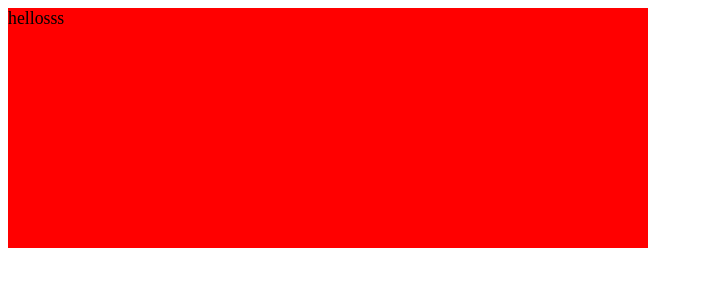
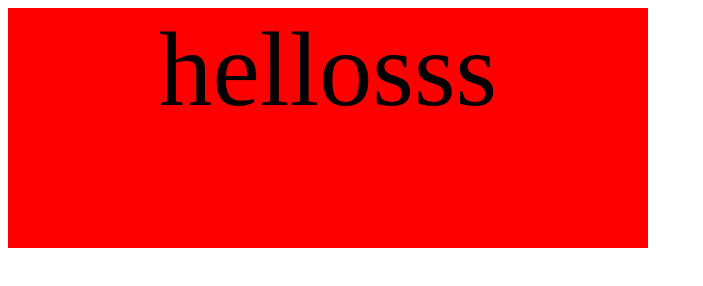
Before and after one commit to seungeonchoi/css-research, a website: page index.html in a window 1280 px wide. Shown: the whole page, without its empty margins (0-703 px from the left). Drawn offline with nearby package versions, Linux system fonts and the light colour scheme.

Commit message:
[Add] flowtype simple example

```diff
--- a/index.html
+++ b/index.html
@@ -13,6 +13,9 @@
         width: 100%;
         height: 100%;
       }
+      #fontelement {
+        text-align: center;
+      }
     </style>
   </head>
   <body>
@@ -20,9 +23,15 @@
       <span id="font">hellosss</span>
     </div>
     <script>
+      console.log($("#fontelement").text());
       $("#fontelement").flowtype({
-        fontRatio: 36
+        fontRatio: 10
       });
+      setTimeout(() => {
+        $("#fontelement").flowtype({
+          fontRatio: 6
+        });
+      }, 3000);
     </script>
   </body>
 </html>
```
